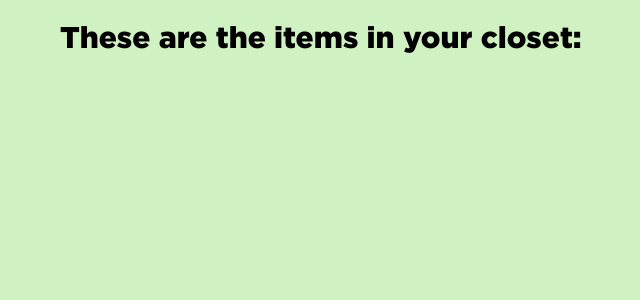
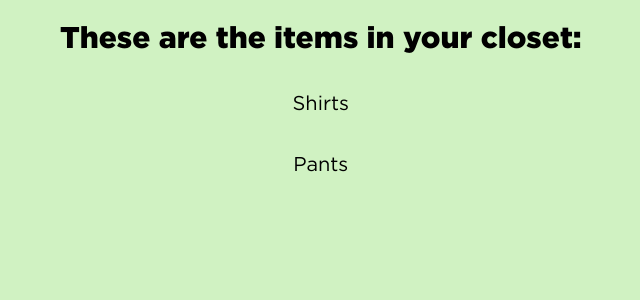
Before and after one commit to hannacodes/HitsToFits, a Flask app: template src/backend/templates/precloset.html in a window 1280 px wide. Shown: the part 32-332 px from the top of the page, without its empty margins (328-968 px from the left). Run offline with Flask 2, Linux system fonts and the light colour scheme; the template is opened without the code that fills it, so the values that code supplies are empty.

Commit message:
added components and stuff

```diff
--- a/src/backend/app.py
+++ b/src/backend/app.py
@@ -1,6 +1,5 @@
 from flask import Flask, render_template, request, redirect, g, session
 from werkzeug.utils import secure_filename
-import requests
 import sys
 import os
 
@@ -10,7 +9,7 @@ sys.path.append(path)
 sys.path.append('../backend')
 
 from backend import hits, fits, calculateFeatures, closet
-from closet import uploadBlob, listBlobs
+from closet import uploadBlob
 
 app = Flask(__name__)
 
@@ -68,14 +67,11 @@ def upload():
                 fullpath = os.path.join(app.config['UPLOAD_FOLDER'], filename)
                 file.save(fullpath)
                 uploadBlob("hit2fit", fullpath, file.filename)
-            photos = listBlobs("hit2fit")
-            photos = ['https://storage.googleapis.com/hit2fit/' + file for file in photos]
-
-            # photos = os.listdir('./static/uploads/')
-            # print(photos)
-            # photos.remove("exampleCloset")
-            # photos = ['uploads/' + file for file in photos]
-            return render_template("precloset.html", photos=photos)
+            shirts = fits.getShirts('hit2fit')
+            shirts = ['https://storage.googleapis.com/hit2fit/' + shirt for shirt in shirts]
+            pants = fits.getPants('hit2fit')
+            pants = ['https://storage.googleapis.com/hit2fit/' + pant for pant in pants]
+            return render_template("precloset.html", shirts=shirts, pants=pants)
 
     if request.method == 'GET':
         return f"the url is invalid"
@@ -83,9 +79,11 @@ def upload():
 
 @app.route("/existing")
 def precloset():
-    photos = listBlobs("hit2fit")
-    photos = ['https://storage.googleapis.com/hit2fit/' + file for file in photos]
-    return render_template("precloset.html", photos=photos)
+    shirts = fits.getShirts('hit2fit')
+    shirts = ['https://storage.googleapis.com/hit2fit/' + shirt for shirt in shirts]
+    pants = fits.getPants('hit2fit')
+    pants = ['https://storage.googleapis.com/hit2fit/' + pant for pant in pants]
+    return render_template("precloset.html", shirts=shirts, pants=pants)
 
 @app.route("/matching")
 def matching():
@@ -116,7 +114,11 @@ def match():
     filename = fits.getBestMatch(bottom)
     photos.append('https://storage.googleapis.com/hit2fit/' + filename)
     loudness=format(loudness, '.3f')
-    return render_template("match.html", photos=photos, danceability=danceability, energy=energy, valence=valence, loudness=loudness)
+    name=hits.getName(features)
+    artist=hits.getArtist(features)
+    return render_template("match.html", photos=photos, danceability=danceability,
+                           energy=energy, valence=valence, loudness=loudness,
+                           name=name, artist=artist)
 
 @app.route("/results", methods=["GET", "POST"])
 def results():
--- a/src/backend/colorWeights.json
+++ b/src/backend/colorWeights.json
@@ -1 +1 @@
-{"lowDance_midVal": [1, 1, 1, 1, 1, 1, 1, 1, 1, 1, 1, 1], "midDance_lowVal": [1, 1, 1, 1, 1, 1, 1, 1, 1, 1, 1, 1], "midDance_midVal": [1, 1, 2, 1, 0, 1, 0, 0, 1, 1, 1, 1], "midDance_highVal": [1, 1, 1, 0, 1, 1, 1, 1, 1, 1, 0, 1], "highDance_midVal": [1, 1, 1, 1, 1, 1, 1, 1, 1, 1, 1, 1], "currentDanceAndVal": 4, "currentColor": "#FF0000"}
+{"lowDance_midVal": [1, 1, 1, 1, 1, 1, 1, 1, 1, 1, 1, 1], "midDance_lowVal": [1, 1, 1, 1, 1, 1, 1, 1, 1, 1, 1, 1], "midDance_midVal": [1, 0, 2, 1, 0, 2, 0, 0, 1, 1, 1, 1], "midDance_highVal": [1, 1, 1, 0, 1, 1, 1, 1, 1, 1, 0, 1], "highDance_midVal": [1, 1, 1, 1, 1, 1, 1, 1, 1, 1, 1, 1], "currentDanceAndVal": 0, "currentColor": "#0000FF"}
--- a/src/backend/data.txt
+++ b/src/backend/data.txt
@@ -1 +1 @@
-https://open.spotify.com/track/4qpCS4y7ZxjPlBgKuCIMJ5?si=b9992858e0fd4b61
+https://open.spotify.com/track/4BYKEjoZaJrw3qwCPhGpbP?si=e83a1fb643c14777
--- a/src/backend/templates/input.html
+++ b/src/backend/templates/input.html
@@ -9,7 +9,7 @@
     </div>
     <div class="container">
         <form action="/song" method="POST">
-            <p>Song <input type="text" name="song" /></p>
+            <p>Song: <input type="text" name="song" /></p>
             <p><input type="submit" value="Submit" /></p>
         </form>
     </div>
--- a/src/backend/templates/match.html
+++ b/src/backend/templates/match.html
@@ -5,6 +5,7 @@
 <link rel="icon" href="static/hits2fitsblack.png" sizes="16x16" type="image/png">
 
 <body>
+    <h3 class="container">Song: {{name}} | Artist: {{artist}}</h3>
     <h1 class="container">Here's your fit!</h1>
     {% for img in photos %}
     <div class="container">
--- a/src/backend/templates/precloset.html
+++ b/src/backend/templates/precloset.html
@@ -3,6 +3,7 @@
 <title>HitsToFits</title>
 <link href="../static/style.css" rel="stylesheet">
 <link rel="icon" href="static/hits2fitsblack.png" sizes="16x16" type="image/png">
+
 <body>
     <div class="navbar">
         <a class="nav" href="/closet">
@@ -15,12 +16,24 @@
     <div class="container">
         <h1>These are the items in your closet:</h1>
     </div>
-        {% for img in photos %}
+    <div class="container">
+        <h3>Shirts</h3>
+    </div>
+    {% for img in shirts %}
 
-        <div class="gallery">
-            <img src="{{img}}" alt="{{img}}" width="300" height="auto">
-        </div>
-        {% endfor %}
+    <div class="gallery">
+        <img src="{{img}}" alt="{{img}}" width="300" height="auto">
+    </div>
+    {% endfor %}
+    <div class="container">
+        <h3>Pants</h3>
+    </div>
+    {% for img in pants %}
+
+    <div class="gallery">
+        <img src="{{img}}" alt="{{img}}" width="300" height="auto">
+    </div>
+    {% endfor %}
 </body>
 
 </html>
```
Also changed, not shown: src/backend/hits.py (+10 -0 lines).
